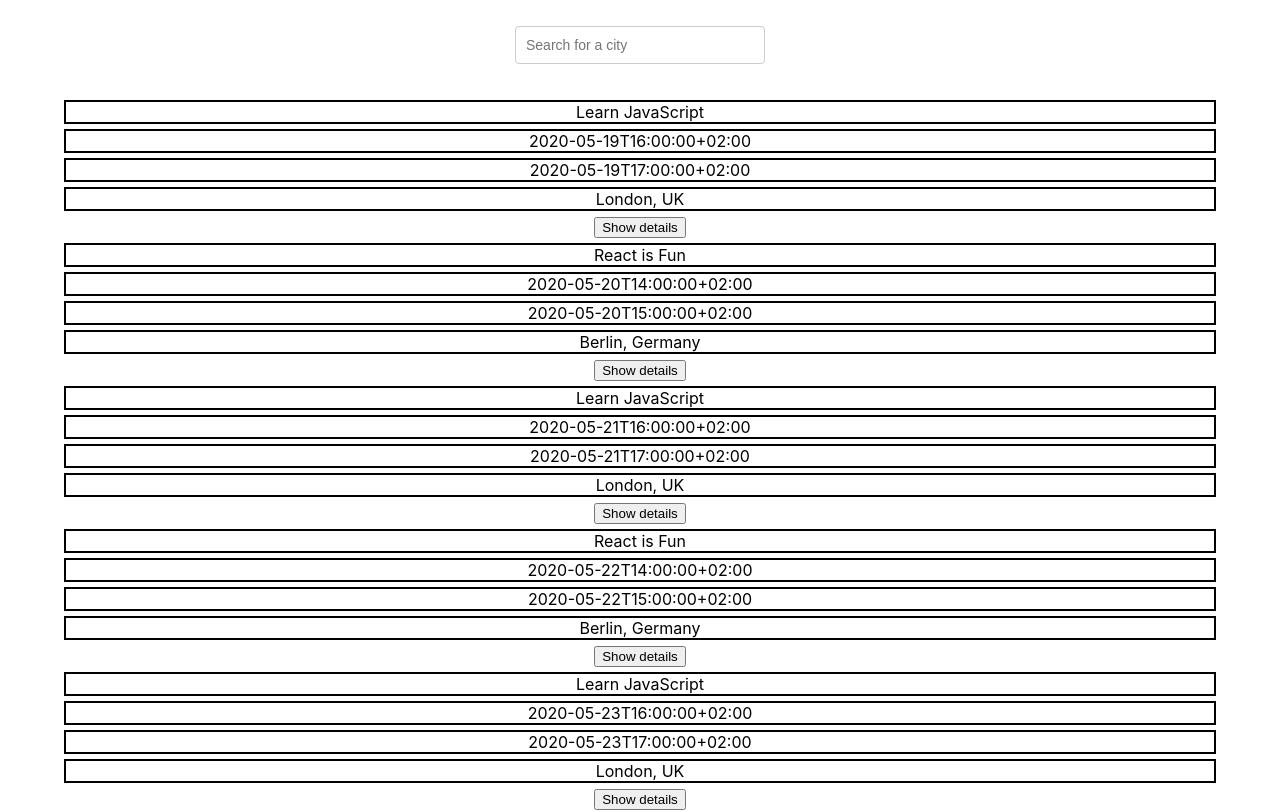
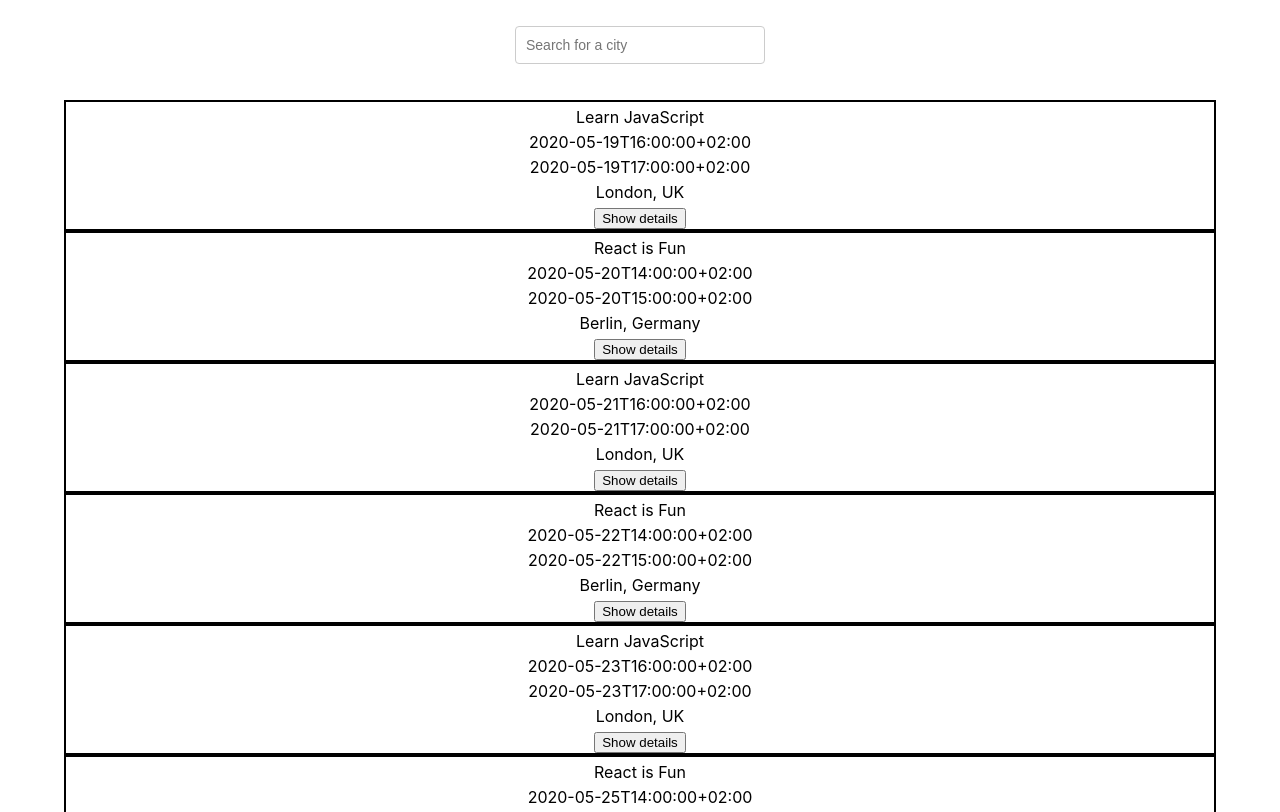
Before and after one commit to menescalnickolas/meet, a React (Create React App) app: page / in a window 1280 px wide. Shown: the top 812 px of the page. Built offline with nearby package versions, Linux system fonts and the light colour scheme.

Commit message:
CSS test

```diff
--- a/src/App.css
+++ b/src/App.css
@@ -87,6 +87,6 @@ input[type="number"] {
   cursor: pointer;
 }
 
-li p {
+.individual-event {
   border: 2px solid black;
 }
--- a/src/components/Event.js
+++ b/src/components/Event.js
@@ -3,7 +3,7 @@ import { useState } from "react";
 const Event = ({event}) => {
     const [showDetails, setShowDetails] = useState(false);
     return (
-        <li>
+        <li class="individual-event" >
             <p>{event.summary}</p>
 
             <p>{event.start?.dateTime}</p>
```
